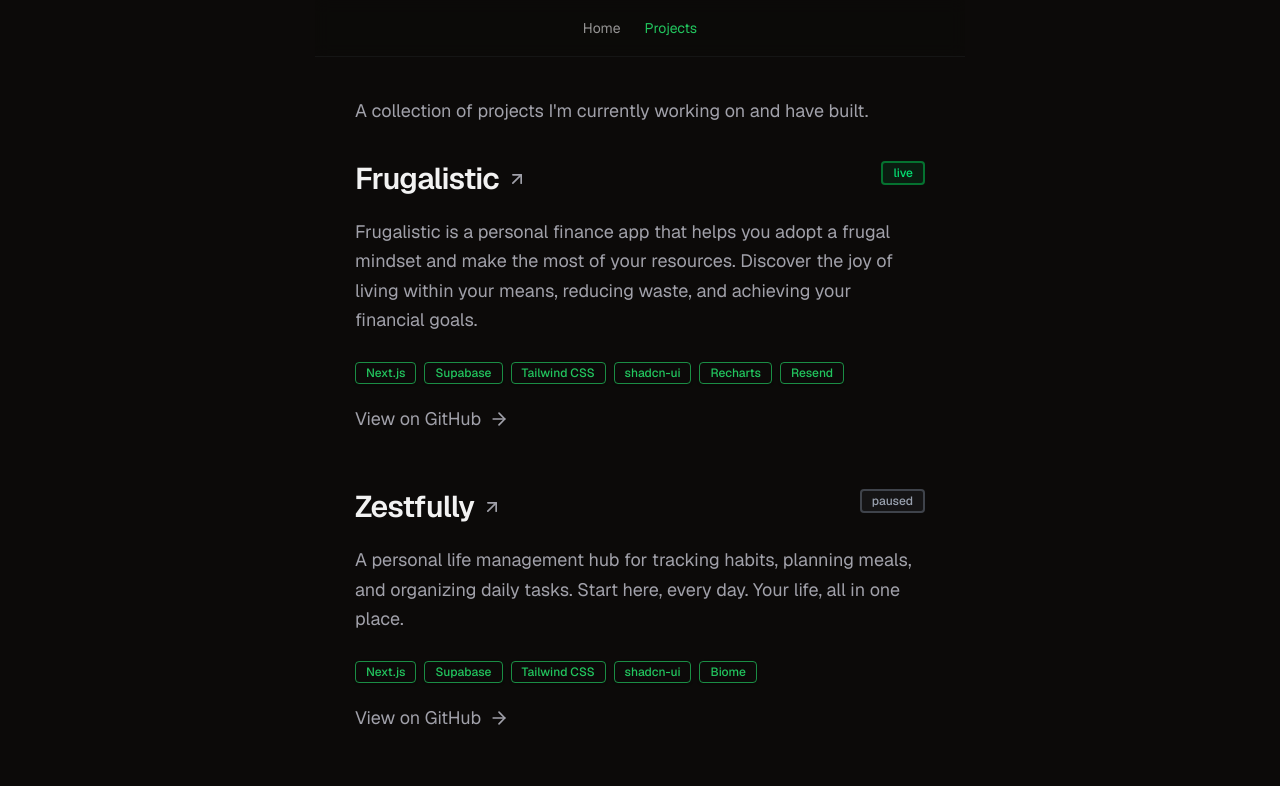
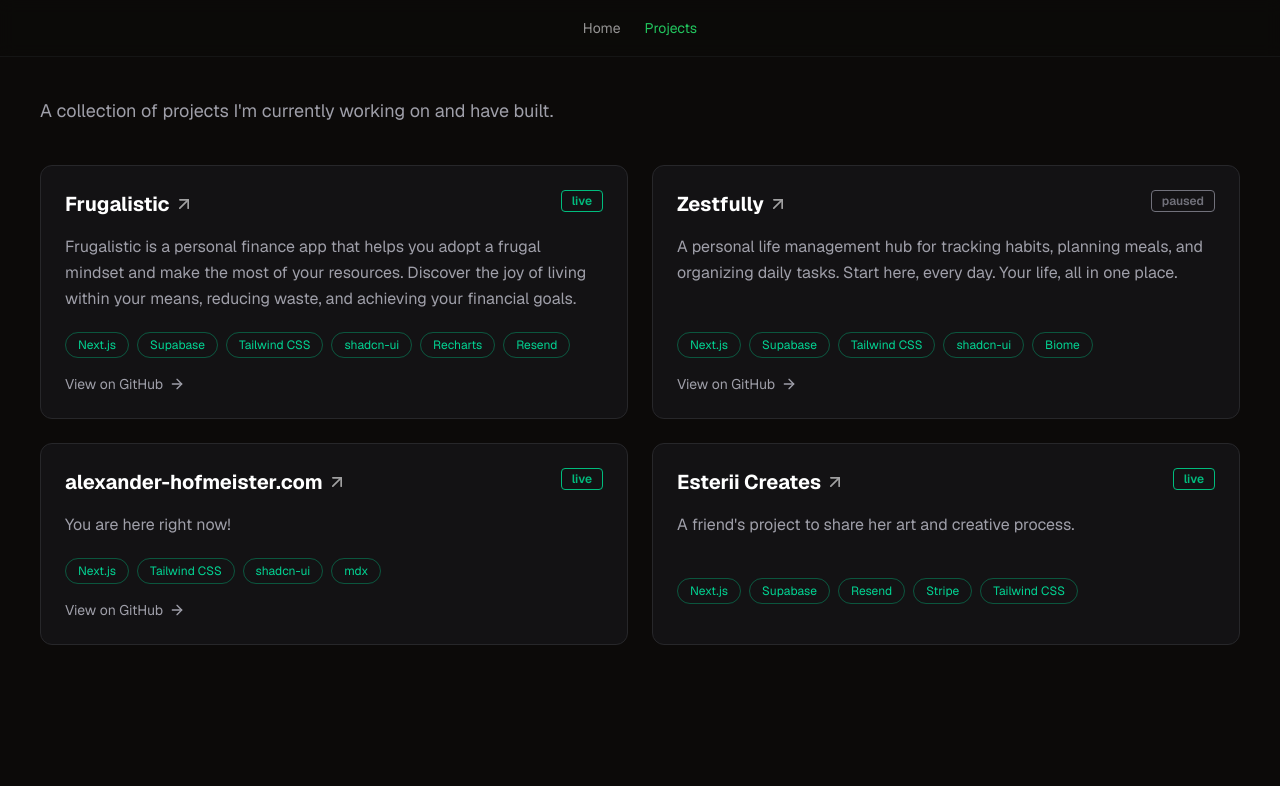
Before and after one commit to ahofmeister/website, a Next.js app: page /projects in a window 1280 px wide. Shown: the top 786 px of the page. Built offline with nearby package versions, Linux system fonts and the light colour scheme.

Commit message:
feat: Refactor project page layout and improve styling

```diff
--- a/app/globals.css
+++ b/app/globals.css
@@ -5,12 +5,6 @@
 @utility container {
 	margin-inline: auto;
 	padding-inline: 2rem;
-	@media (width >= 640px) {
-		max-width: none;
-	}
-	@media (width >= 1400px) {
-		max-width: 1400px;
-	}
 }
 
 @theme {
@@ -61,7 +55,6 @@
 
 @layer base {
 	body {
-		max-width: 650px;
 		margin-left: auto;
 		margin-right: auto;
 	}
--- a/app/page.tsx
+++ b/app/page.tsx
@@ -1,5 +1,11 @@
 import { ArrowRightIcon } from "lucide-react";
+import type { Metadata } from "next";
 import Link from "next/link";
+
+export const metadata: Metadata = {
+	title: "Alexander Hofmeister",
+	description: "Personal website of Alexander Hofmeister.",
+};
 
 export default function Home() {
 	return (
--- a/app/projects/page.tsx
+++ b/app/projects/page.tsx
@@ -1,95 +1,85 @@
 import { ArrowRight, ArrowUpRight } from "lucide-react";
+import type { Metadata } from "next";
 import Link from "next/link";
 import { Badge } from "@/components/ui/badge";
-import { getAllProjects } from "@/lib/mdx-files";
-import { cn } from "@/lib/utils";
+import { getAllProjects, type Project } from "@/lib/mdx-files";
 
-export const metadata = {
-	title: "Projects",
-	description: "Private projects I am working on.",
+export const metadata: Metadata = {
+	title: "Projects | Alexander Hofmeister",
+	description:
+		"Private and open-source projects I have built and am currently working on.",
 };
+
+function ProjectCard({ project }: { project: Project }) {
+	const projectMetadata = project.metadata;
+	return (
+		<article
+			key={projectMetadata.title}
+			className="group flex h-full flex-col rounded-xl border border-zinc-800 bg-zinc-900/60 p-6 transition-colors hover:border-zinc-700 hover:bg-zinc-900"
+		>
+			<div className="mb-4 flex items-start justify-between gap-3">
+				<Link
+					href={projectMetadata.href}
+					target="_blank"
+					rel="noopener noreferrer"
+					aria-label={`Visit ${projectMetadata.title}`}
+					className="inline-flex items-center gap-1 text-xl font-bold text-white transition-colors hover:text-emerald-400"
+				>
+					{projectMetadata.title}
+					<ArrowUpRight className="h-5 w-5 opacity-60" />
+				</Link>
+
+				<Badge variant={`project_${projectMetadata.status}`}>
+					{projectMetadata.status}
+				</Badge>
+			</div>
+
+			<p className="mb-5 flex-1 leading-relaxed text-zinc-400">
+				{projectMetadata.description}
+			</p>
+
+			<div className="mb-4 flex flex-wrap gap-2">
+				{projectMetadata.technologies.map((tech) => (
+					<span
+						key={tech}
+						className="rounded-full border border-emerald-500/40 px-3 py-1 text-xs text-emerald-400"
+					>
+						{tech}
+					</span>
+				))}
+			</div>
+
+			{projectMetadata.github && (
+				<Link
+					href={projectMetadata.github}
+					target="_blank"
+					rel="noopener noreferrer"
+					aria-label={`View ${projectMetadata.title} on GitHub`}
+					className="group/link inline-flex items-center gap-1.5 text-sm text-zinc-400 transition-colors hover:text-white"
+				>
+					View on GitHub
+					<ArrowRight className="h-4 w-4 transition-transform group-hover/link:translate-x-0.5" />
+				</Link>
+			)}
+		</article>
+	);
+}
 
 export default function ProjectPage() {
 	const allProjects = getAllProjects();
 	return (
-		<div className="mb-12 space-y-4">
-			<p className="text-lg text-muted-foreground max-w-2xl">
-				A collection of projects I'm currently working on and have built.
+		<section className="mb-12">
+			<p className="mb-10 text-lg text-zinc-400">
+				A collection of projects I&apos;m currently working on and have built.
 			</p>
 
-			<ul className="space-y-16 sm:space-y-4">
+			<div className="grid gap-6 md:grid-cols-2">
 				{allProjects
 					.sort((a, b) => a.metadata.order - b.metadata.order)
 					.map((project) => (
-						<li
-							key={project.metadata.title}
-							className="group relative transition-all duration-300"
-						>
-							<div className="flex flex-col space-y-5 py-5 transition-all duration-300 hover:border-foreground/20 hover:shadow-lg ">
-								<div className="flex flex-col sm:flex-row sm:items-start sm:justify-between gap-4">
-									<div className="flex items-center gap-2">
-										<h2 className="text-2xl sm:text-3xl font-semibold tracking-tight">
-											{project.metadata.title}
-										</h2>
-										<Link
-											href={project.metadata.href}
-											target="_blank"
-											rel="noopener noreferrer"
-											className="text-muted-foreground hover:text-foreground transition-colors"
-											aria-label={`Visit ${project.metadata.title}`}
-										>
-											<ArrowUpRight className="h-5 w-5" />
-										</Link>
-									</div>
-
-									<div className="flex items-center gap-2 flex-wrap sm:flex-nowrap">
-										<Badge
-											variant="outline"
-											className={cn("border-2 font-medium transition-colors", {
-												"border-yellow-500/50 bg-yellow-500/10 text-yellow-600 dark:text-yellow-400":
-													project.metadata.status === "development",
-												"border-green-500/50 bg-green-500/10 text-green-600 dark:text-green-400":
-													project.metadata.status === "live",
-												"border-gray-500/50 bg-gray-500/10 text-gray-600 dark:text-gray-400":
-													project.metadata.status === "paused",
-											})}
-										>
-											{project.metadata.status}
-										</Badge>
-									</div>
-								</div>
-
-								<p className="text-base sm:text-lg text-muted-foreground leading-relaxed max-w-3xl">
-									{project.metadata.description}
-								</p>
-
-								<div className="flex flex-wrap gap-2 pt-2">
-									{project.metadata.technologies.map((tech) => (
-										<Badge
-											key={tech}
-											variant="default"
-											className="text-xs font-medium"
-										>
-											{tech}
-										</Badge>
-									))}
-								</div>
-								{project.metadata.github && (
-									<Link
-										href={project.metadata.github}
-										target="_blank"
-										className="inline-flex items-center gap-2 text-base sm:text-lg text-muted-foreground leading-relaxed max-w-3xl hover:text-foreground transition-colors"
-										rel="noopener noreferrer"
-										aria-label={`View ${project.metadata.title} on GitHub`}
-									>
-										<span>View on GitHub</span>
-										<ArrowRight className="h-5 w-5" />
-									</Link>
-								)}
-							</div>
-						</li>
+						<ProjectCard key={project.slug} project={project} />
 					))}
-			</ul>
-		</div>
+			</div>
+		</section>
 	);
 }
--- a/components/ui/badge.tsx
+++ b/components/ui/badge.tsx
@@ -13,6 +13,9 @@ const badgeVariants = cva(
 				destructive:
 					"border-transparent bg-destructive text-destructive-foreground shadow-sm hover:bg-destructive/80",
 				outline: "text-foreground",
+				project_live: "border-emerald-500 text-emerald-500",
+				project_paused: "border-zinc-500 text-zinc-500",
+				project_development: "border-amber-500 text-amber-500",
 			},
 		},
 		defaultVariants: {
--- a/lib/mdx-files.ts
+++ b/lib/mdx-files.ts
@@ -19,6 +19,12 @@ export type Metadata = {
 	github: string;
 	technologies: string[];
 	order: number;
+};
+
+export type Project = {
+	metadata: Metadata;
+	slug: string;
+	content: string;
 };
 
 function parseFrontmatter(fileContent: string) {
```
